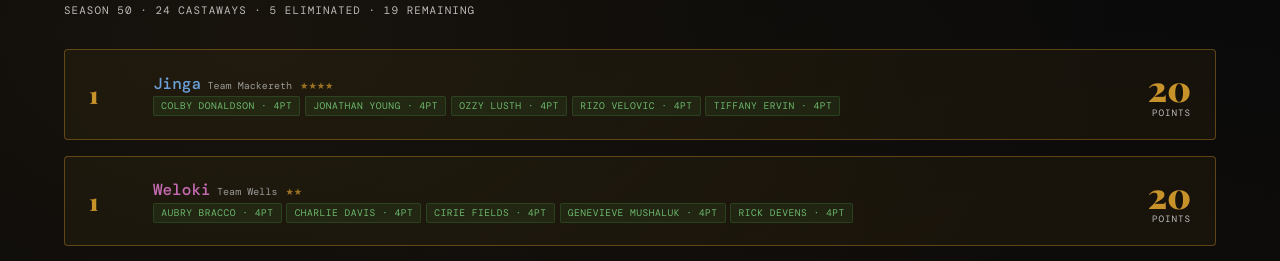
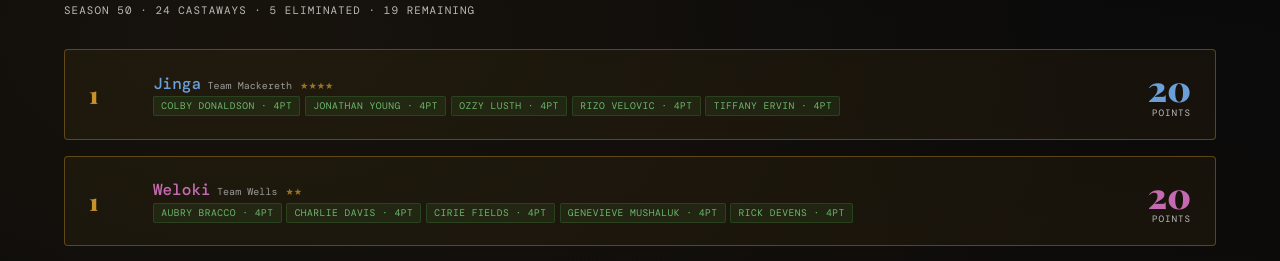
Before and after one commit to mackerethj/survivor-fantasy, a React (Create React App) app: page / in a window 1280 px wide. Both pictures are taken after a click on the button "CLICK TO CONTINUE →". Shown: the part 126-387 px from the top of the page. Built offline with nearby package versions, Linux system fonts and the light colour scheme.

Commit message:
Update SPLASH_VERSION to ep4_v1_8

```diff
--- a/src/App.jsx
+++ b/src/App.jsx
@@ -2,7 +2,7 @@
 import { useEffect, useMemo, useState } from "react";
 
 // Bump this each time you commit/publish to force the splash page to reappear for everyone
-const SPLASH_VERSION = "ep4_v1_7";
+const SPLASH_VERSION = "ep4_v1_8";
 
 function calcPoints(eliminationOrder, totalCastaways) {
   if (!eliminationOrder || eliminationOrder <= 2) return 0;
@@ -649,7 +649,7 @@ function Leaderboard({ season, scores, castaways, showOdds }) {
                 </div>
               </div>
               <div className="lb-score">
-                <div className="lb-pts" style={{ color: rank === 1 ? "#c8922a" : team.color }}>{team.total}</div>
+                <div className="lb-pts" style={{ color: team.color }}>{team.total}</div>
                 <div className="lb-pts-label">points</div>
                 {showOdds && (
                   <div style={{ fontSize: "0.58rem", color: "#777", marginTop: "0.25rem" }}>
```
